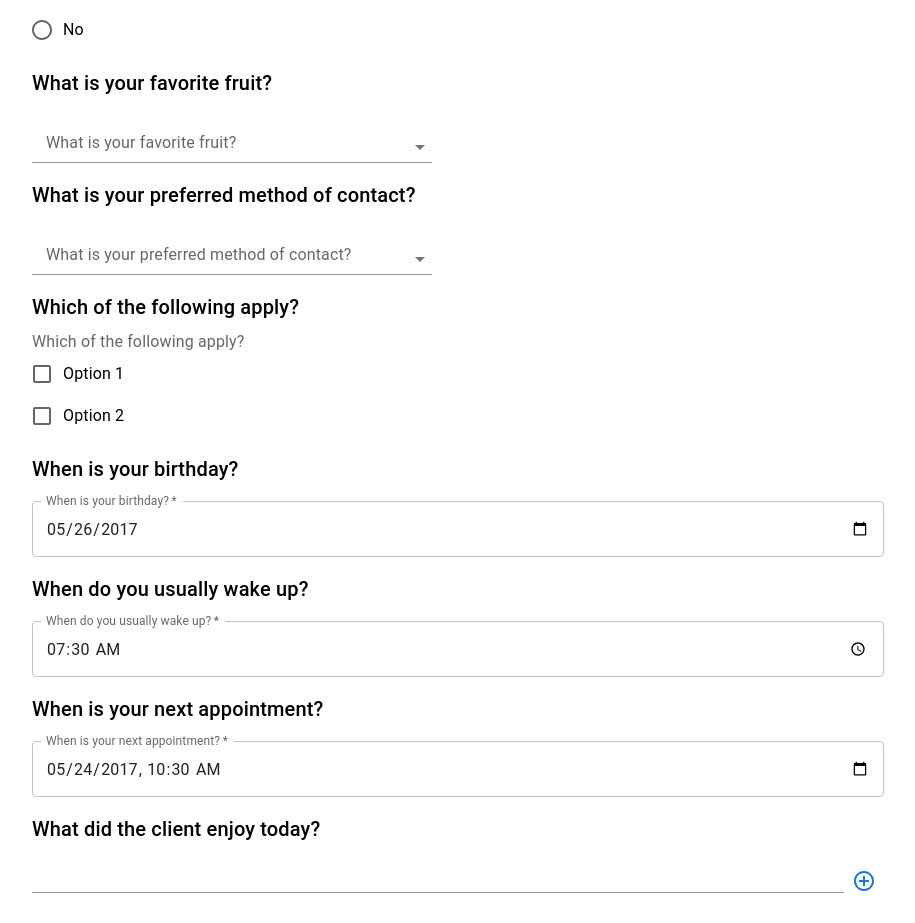
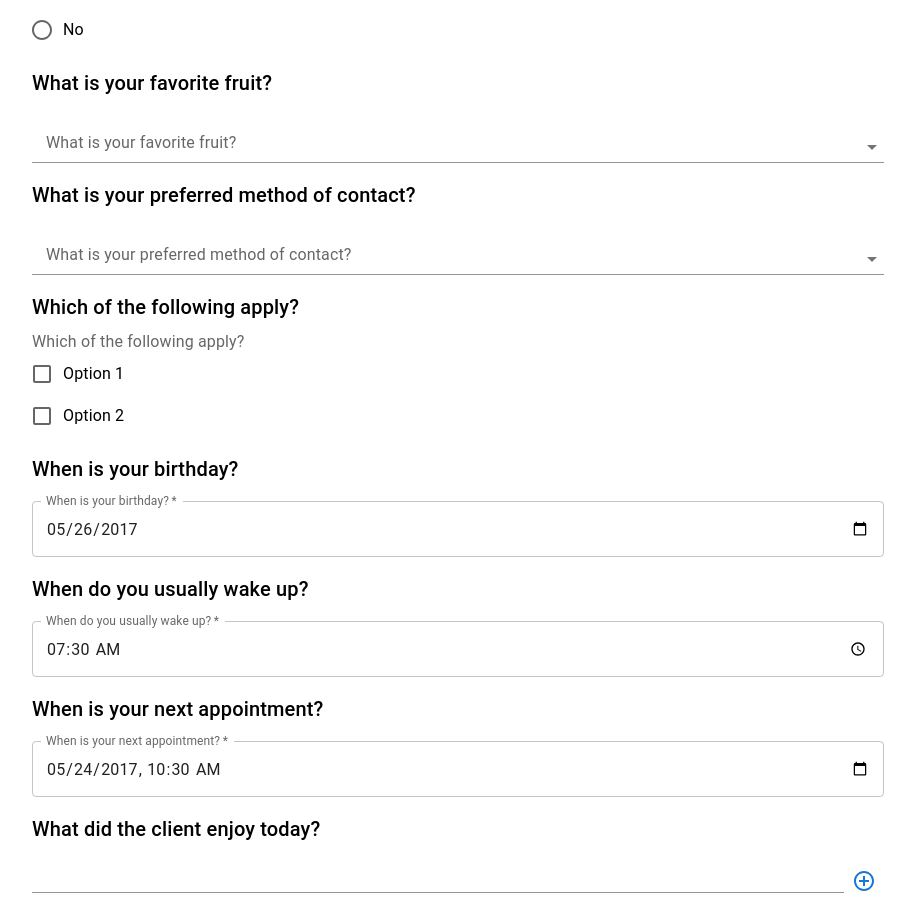
Before and after one commit to peterrwilson99/form-builder-mui, a React (Create React App) app in the folder example/: page / in a window 1280 px wide. Shown: the part 864-1787 px from the top of the page, without its empty margins (182-1097 px from the left). Built offline with nearby package versions, Linux system fonts and the light colour scheme.

Commit message:
fullwidth on select

```diff
--- a/example/src/components/form-builder-mui/elements/SelectInput.tsx
+++ b/example/src/components/form-builder-mui/elements/SelectInput.tsx
@@ -45,7 +45,8 @@ const SelectInput: FC<SelectInputProps> = (props) => {
                     onChange={handleChange}
                     label={prompt}
                     disabled={disabled}
-                    sx={{maxWidth: "400px", wordWrap: "break-word"}}
+                    fullWidth
+                    sx={{wordWrap: "break-word"}}
                 >
                     {(options ?? []).map((option, index) => (
                         <MenuItem key={index} value={option.value}>
```
Also changed, not shown: 1 other file (tests, documents, lock files or other folders).
